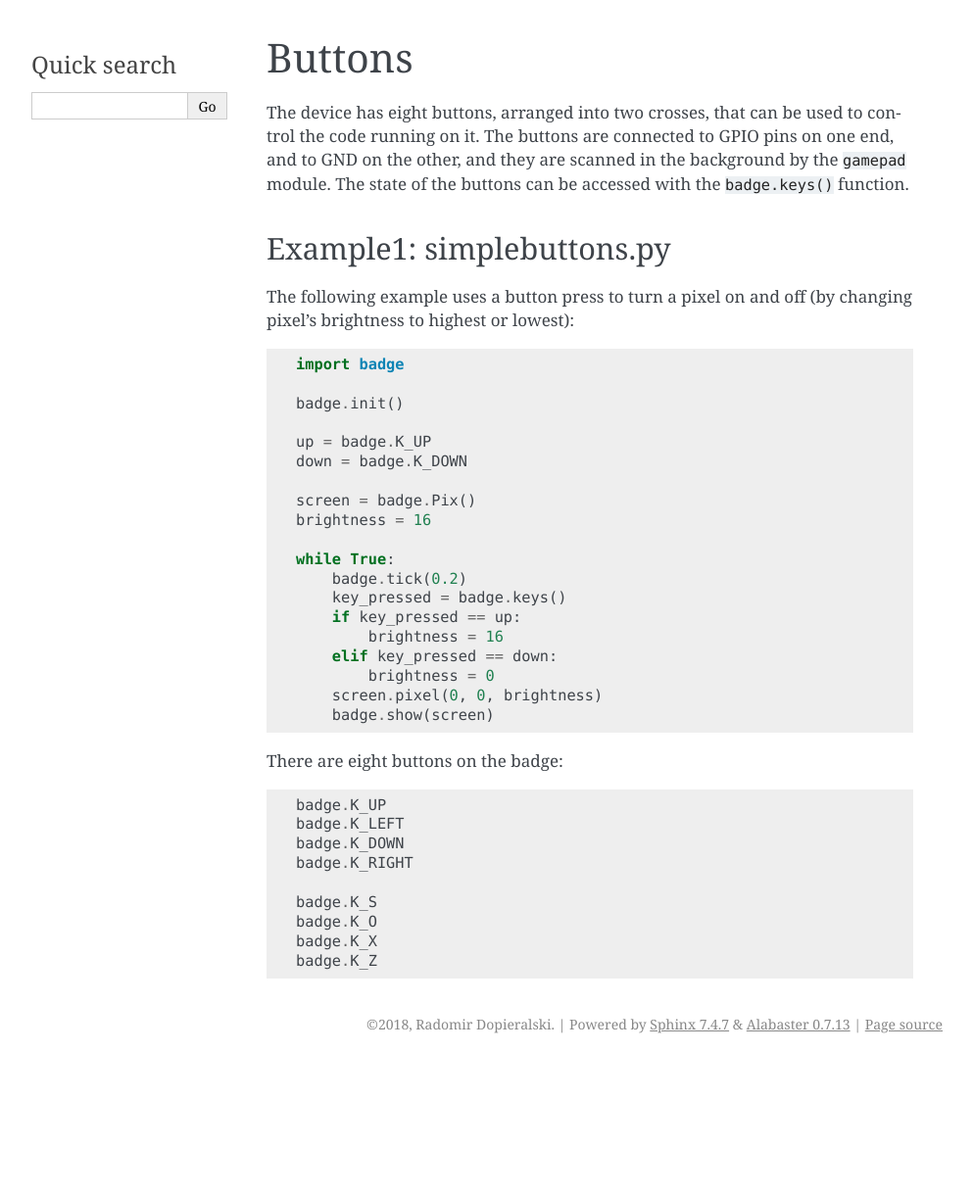
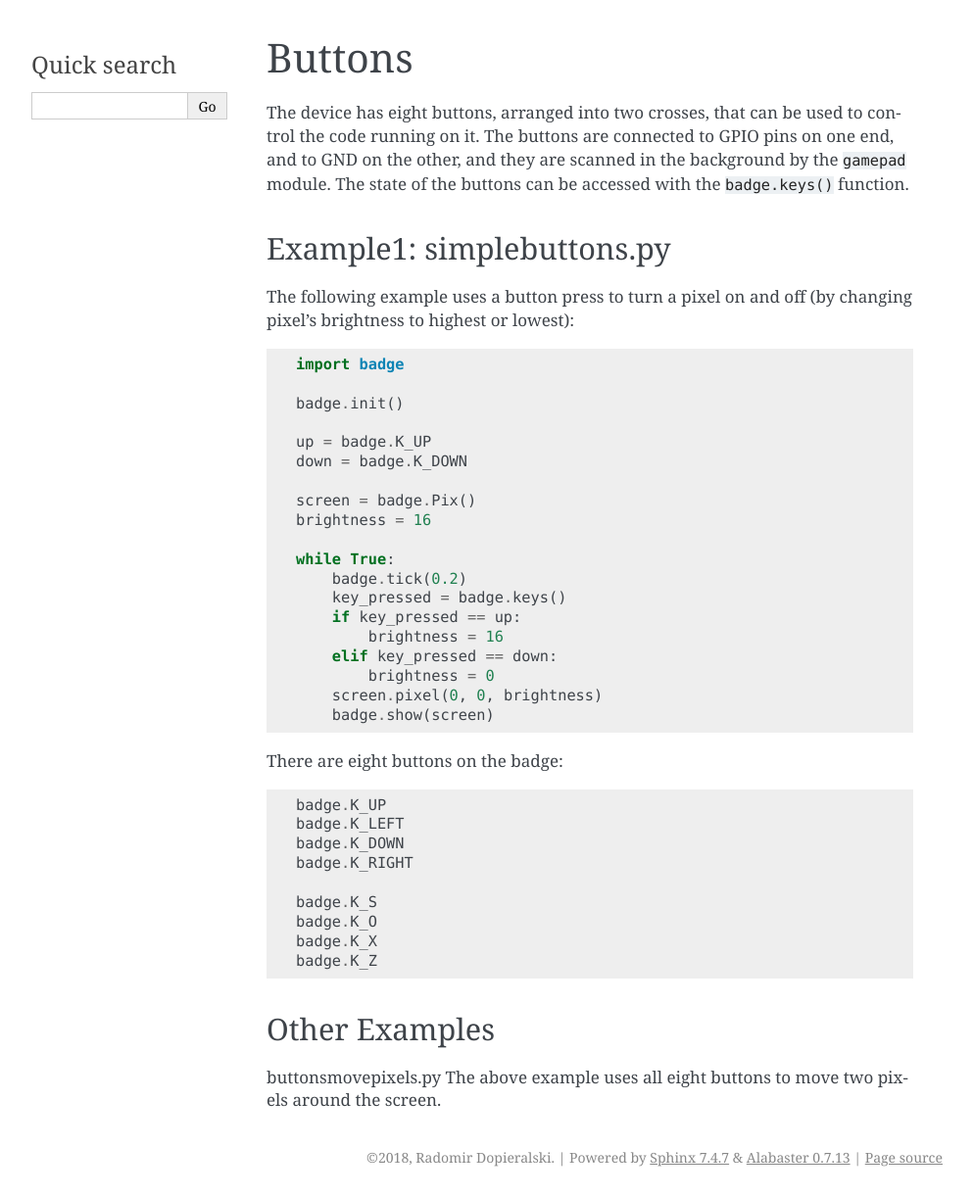
Before and after one commit to circuitpython-badge/circuitpython-badge, a Sphinx documentation site: the page built from docs/tutorials/buttons.rst, in a window 1280 px wide. Shown: the whole page at 98% size, without its empty margins (148-1141 px from the left). Built offline with Sphinx 7.4.7, drawn with Linux system fonts in a browser that asks for light colours; formulas are drawn with MathJax 3; before the commit the page ends 1085 px from its top, so only the background shows below that.

Commit message:
add 'other examples' section

```diff
--- a/docs/tutorials/buttons.rst
+++ b/docs/tutorials/buttons.rst
@@ -43,3 +43,9 @@ There are eight buttons on the badge::
     badge.K_O
     badge.K_X
     badge.K_Z
+
+Other Examples
+=======
+
+buttonsmovepixels.py
+The above example uses all eight buttons to move two pixels around the screen.
```
